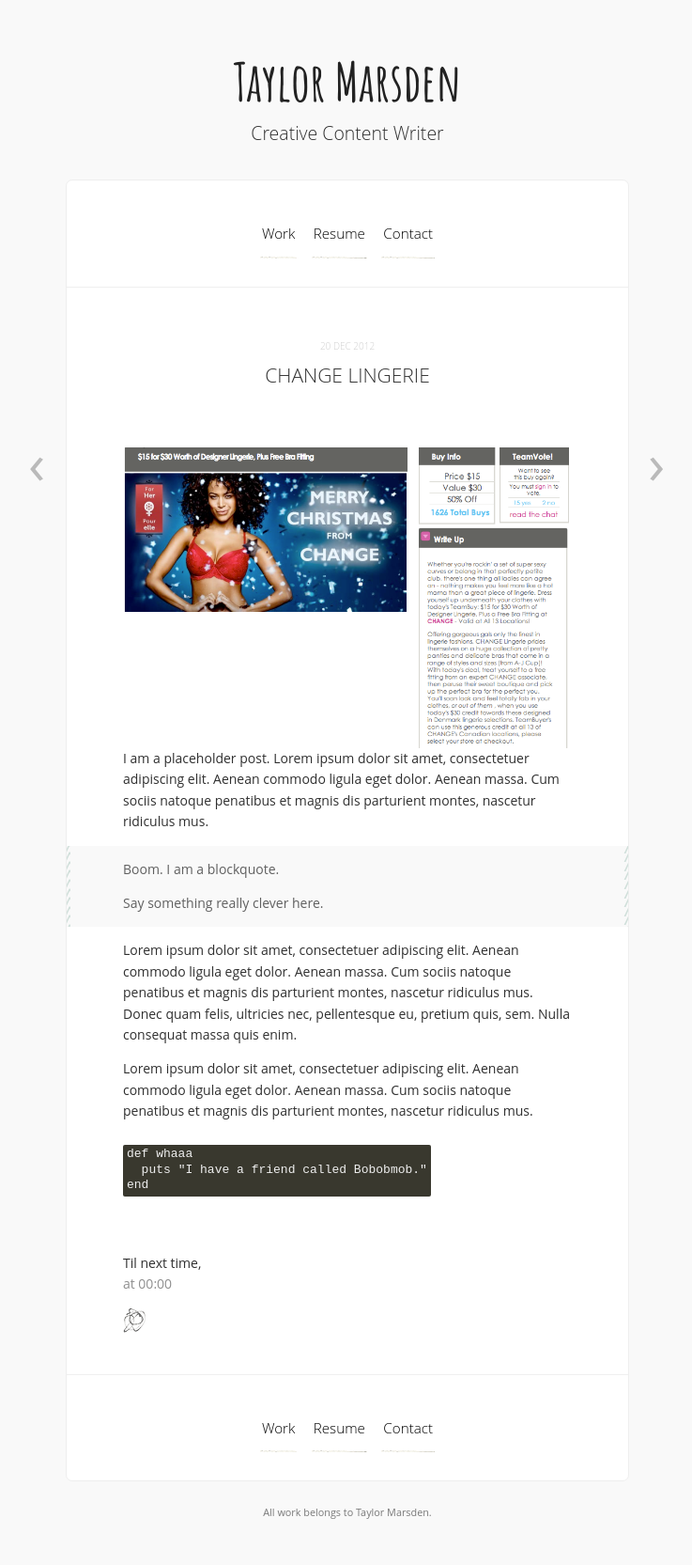
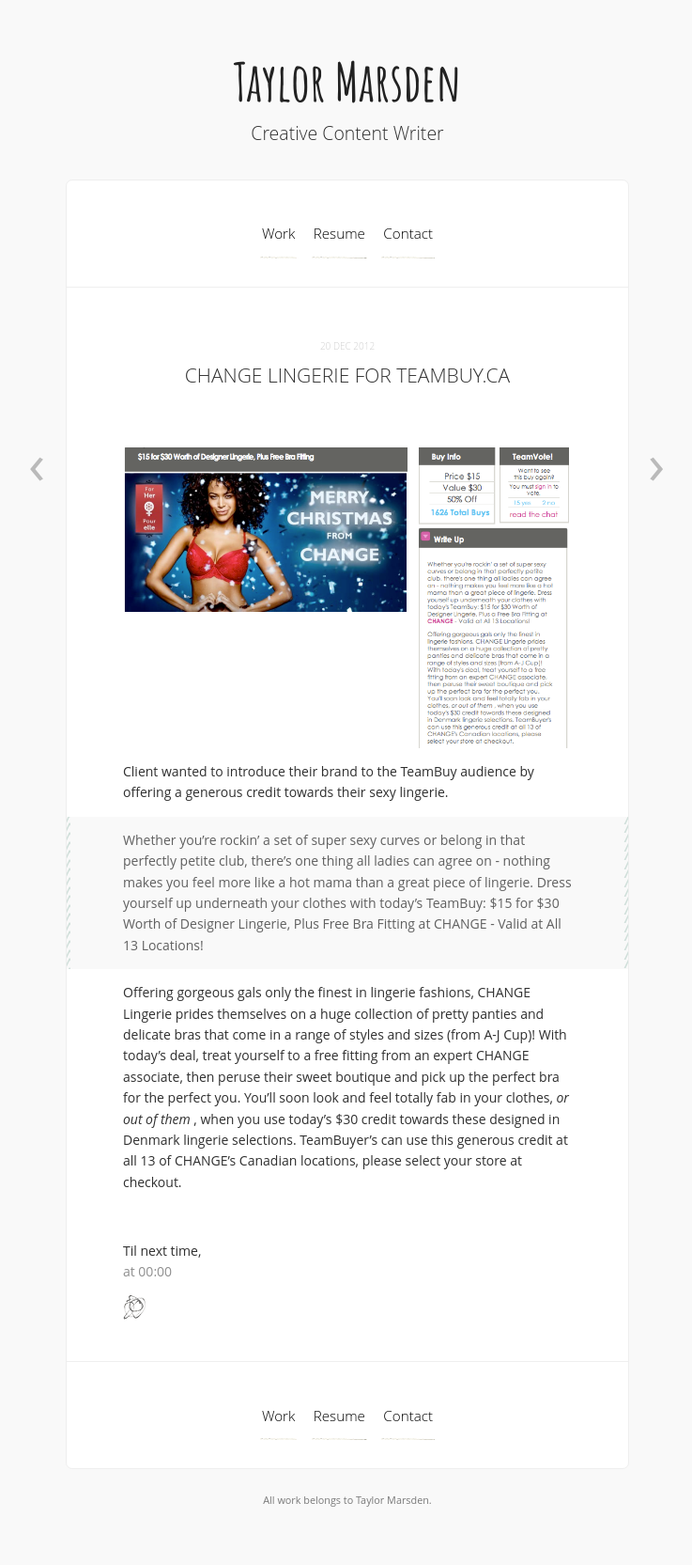
Before and after one commit to tkmars/tkmars.github.io, a Jekyll site: the page built from _posts/2012-12-20-change_lingerie.md, in a window 1280 px wide. Shown: the whole page at 94% size, without its empty margins (270-1007 px from the left). Built offline with Jekyll 4.4.1, drawn with Linux system fonts in a browser that asks for light colours; Markdown is read by kramdown in place of the engine named in the settings; comment, search, counter and statistics services are not loaded.

Commit message:
Text additions to CHANGE

```diff
--- a/_posts/2012-12-20-change_lingerie.md
+++ b/_posts/2012-12-20-change_lingerie.md
@@ -1,22 +1,16 @@
 ---
 layout: post
-title: Change Lingerie
+title: CHANGE Lingerie for TeamBuy.ca
 date: 2012-12-20
 ---
 
 ![My helpful screenshot]({{ site.url }}/images/ChangeLingerie.png)
-I am a placeholder post. Lorem ipsum dolor sit amet, consectetuer adipiscing elit. Aenean commodo ligula eget dolor. Aenean massa. Cum sociis natoque penatibus et magnis dis parturient montes, nascetur ridiculus mus.
 
-> Boom. I am a blockquote.
+Client wanted to introduce their brand to the TeamBuy audience by offering a generous credit towards their sexy lingerie.
+
+> Whether you're rockin' a set of super sexy curves or belong in that perfectly petite club, there's one thing all ladies can agree on - nothing makes you feel more like a hot mama than a great piece of lingerie. Dress yourself up underneath your clothes with today's TeamBuy: $15 for $30 Worth of Designer Lingerie, Plus Free Bra Fitting at CHANGE - Valid at All 13 Locations!
+
+Offering gorgeous gals only the finest in lingerie fashions, CHANGE Lingerie prides themselves on a huge collection of pretty panties and delicate bras that come in a range of styles and sizes (from A-J Cup)! With today's deal, treat yourself to a free fitting from an expert CHANGE associate, then peruse their sweet boutique and pick up the perfect bra for the perfect you. You'll soon look and feel totally fab in your clothes, <i>or out of them</i> , when you use today's $30 credit towards these designed in Denmark lingerie selections. TeamBuyer's can use this generous credit at all 13 of CHANGE's Canadian locations, please select your store at checkout.
+
+
 >
-> Say something really clever here.
-
-Lorem ipsum dolor sit amet, consectetuer adipiscing elit. Aenean commodo ligula eget dolor. Aenean massa. Cum sociis natoque penatibus et magnis dis parturient montes, nascetur ridiculus mus. Donec quam felis, ultricies nec, pellentesque eu, pretium quis, sem. Nulla consequat massa quis enim.
-
-Lorem ipsum dolor sit amet, consectetuer adipiscing elit. Aenean commodo ligula eget dolor. Aenean massa. Cum sociis natoque penatibus et magnis dis parturient montes, nascetur ridiculus mus.
-
-{% highlight ruby %}
-def whaaa
-  puts "I have a friend called Bobobmob."
-end
-{% endhighlight %}
```
